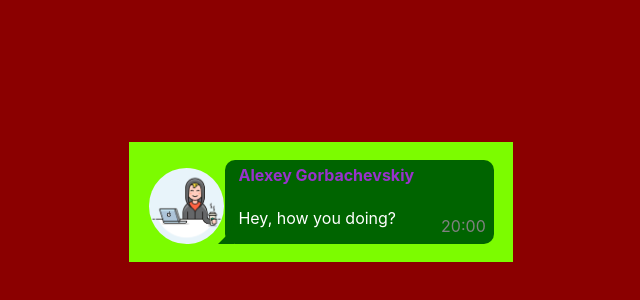
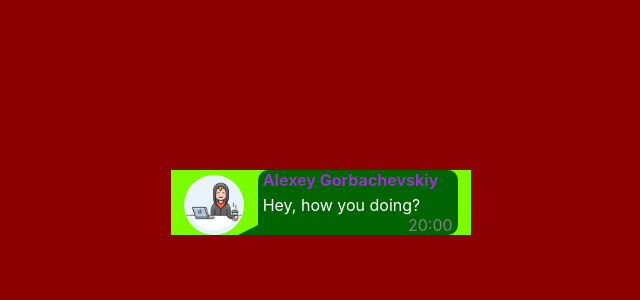
Before and after one commit to AlexeyGorbachevskiy/Ignat_Tasks, a React (Create React App) app in the folder my-app/: page / in a window 1280 px wide. Shown: the part 198-498 px from the top of the page, without its empty margins (319-959 px from the left). Built offline with nearby package versions, Linux system fonts and the light colour scheme.

Commit message:
First task: adaptivity was improved

```diff
--- a/my-app/src/components/Main.module.css
+++ b/my-app/src/components/Main.module.css
@@ -5,70 +5,67 @@
 
 .message_container {
     display: flex;
-    align-items: center;
-    justify-content: center;
+    justify-content: space-evenly;
+    align-items: flex-end;
     background-color: lawngreen;
-    width: 30%;
-    height: 15%;
+    width: 300px;
+    height: auto;
 }
 
 .img_wrapper {
-    width: 20%;
-    height: 70%;
-    display: flex;
-    justify-content: center;
+    width: 60px;
+    height: 60px;
 }
+
+.image {
+    width: 100%;
+    height: 100%;
+    border-radius: 50%;
+}
+
+
+
 .message_body {
     position: relative;
     border-radius: 10px 10px 10px 10px;
     background-color: darkgreen;
     font-family: -apple-system;
-    width: 70%;
-    height: 70%;
-
-    display: flex;
-    flex-direction: column;
-    justify-content: space-between;
+    width: 200px;
+    height: auto;
 }
 
 .message_body::before{
     content: '';
     position: absolute;
-    left: -7px; bottom: 0;
+    left: -20px;
+    bottom: 0px;
     /*border: 10px solid transparent;*/
     /*border-right: 20px solid darkgreen;*/
     border: 10px solid transparent;
-    border-right: 6px solid darkgreen;
-    border-bottom: 10px solid darkgreen;
+    border-right: 20px solid darkgreen;
+    border-bottom: 5px solid darkgreen;
 }
 
 
-
-.image {
-    align-self: flex-end;
-    width: auto;
-    height: 90%;
-    border-radius: 50%;
+.message_body h4 {
+    color: darkorchid;
+    margin-left: 5px;
 }
 
-.message_body h4 {
-    margin: 2% 0 0 5%;
-    color: darkorchid;
-}
-
-.message_content{
-    display: flex;
-    justify-content: space-between;
-    align-items: flex-end;
-}
-
-.message_content .message_text {
-    margin: 0 0 6% 5%;
+.message_text {
+    margin-top: 5px;
+    margin-left: 5px;
     color: #ffffff;
+    word-wrap: break-word;
 
 }
 
-.message_body .time{
-    color: #808080;
-    margin: 0 3% 3% 0;
+.time_wrapper{
+    display: flex;
+    justify-content: flex-end;
 }
+
+.time{
+    margin-right: 5px;
+    color: grey;
+}
--- a/my-app/src/components/Main.tsx
+++ b/my-app/src/components/Main.tsx
@@ -3,9 +3,9 @@ import obj from "./Main.module.css";
 
 function Main() {
 
-    let name="Alexey Gorbachevskiy";
-    let message_text="Hey, how you doing?"
-    let time="20:00";
+    let name = "Alexey Gorbachevskiy";
+    let message_text = "Hey, how you doing? "
+    let time = "20:00";
     return (
         <div className={obj.message_container}>
             <div className={obj.img_wrapper}>
@@ -13,10 +13,15 @@ function Main() {
             </div>
             <div className={obj.message_body}>
                 <h4>{name}</h4>
-                <div className={obj.message_content}>
+
+                <div className={obj.message_wrapper}>
                     <p className={obj.message_text}>{message_text}</p>
+                </div>
+
+                <div className={obj.time_wrapper}>
                     <p className={obj.time}>{time}</p>
                 </div>
+
 
             </div>
         </div>
```
